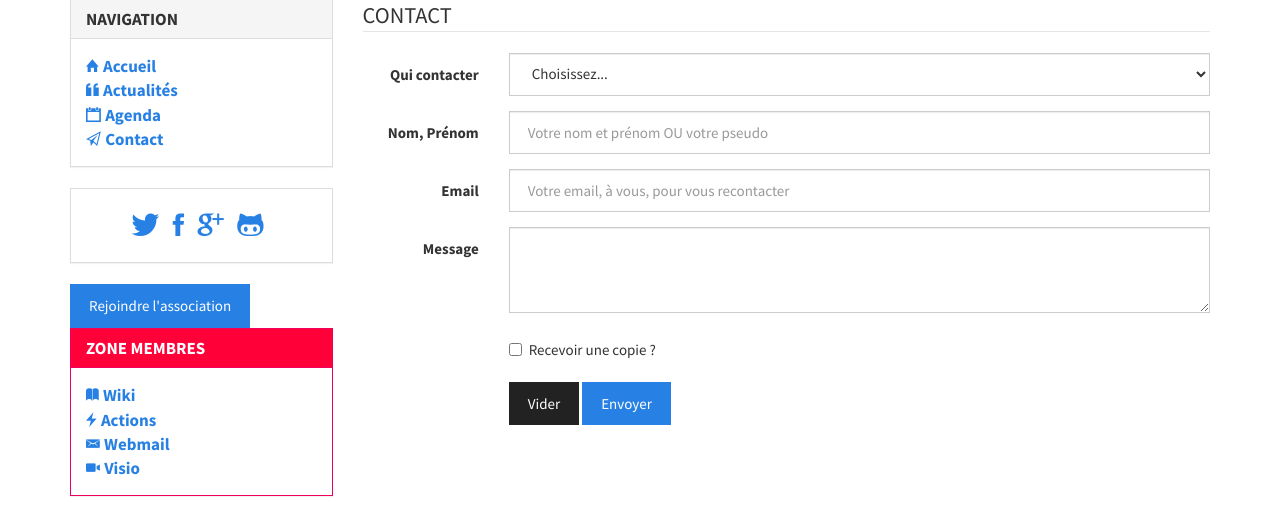
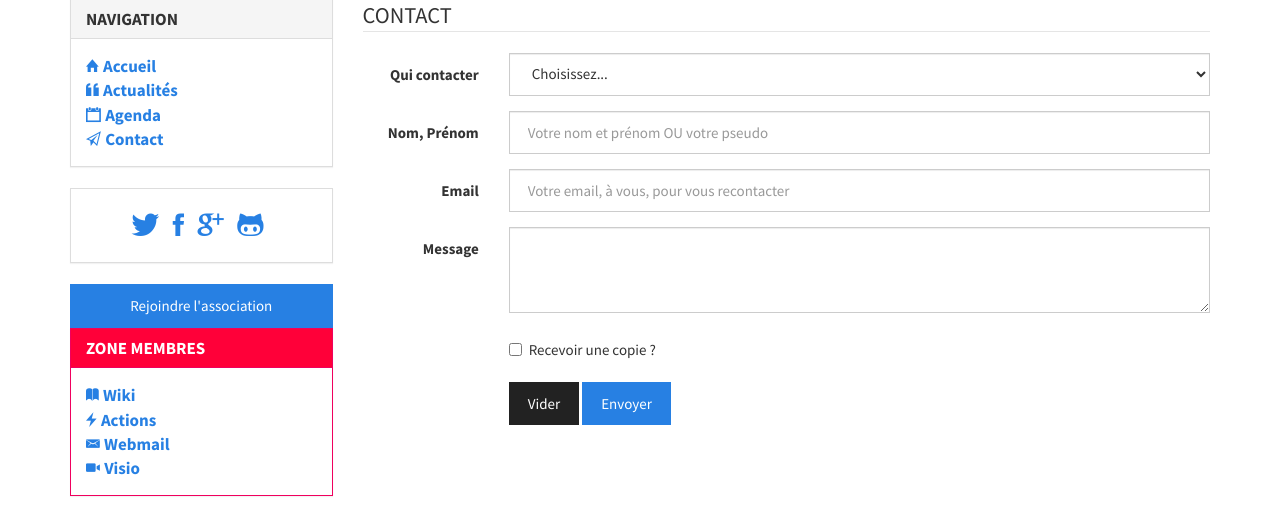
Before and after one commit to asbf/website, a PHP site: page /contact in a window 1280 px wide. Shown: the part 276-799 px from the top of the page. Run offline with PHP 8.4, Linux system fonts and the light colour scheme; some web fonts are replaced.

Commit message:
Meilleur bouton

```diff
--- a/css/custom.css
+++ b/css/custom.css
@@ -9,6 +9,10 @@
 
 .social a:hover {
 	text-decoration: none;
+}
+
+.rejoindre {
+	width: 100%;
 }
 
 .news {
--- a/includes/nav.php
+++ b/includes/nav.php
@@ -43,7 +43,7 @@
 						</div>
 					</div>
 
-					<a href="http://wiki.asbf.fr/wiki/asbf/accueil" class="btn btn-primary">Rejoindre l'association</a>
+					<a href="http://wiki.asbf.fr/wiki/asbf/accueil" class="btn btn-primary rejoindre">Rejoindre l'association</a>
 
 					<div class="panel panel-danger">
 						<div class="panel-heading">
```
